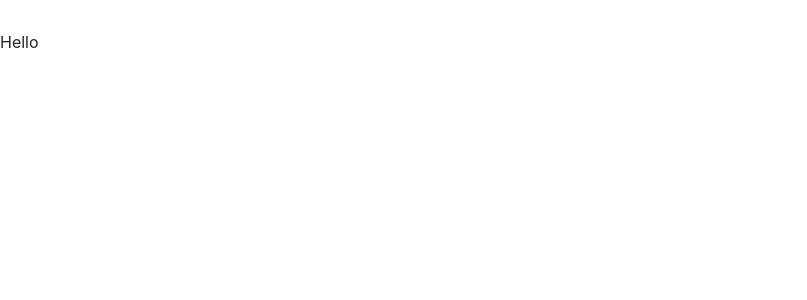
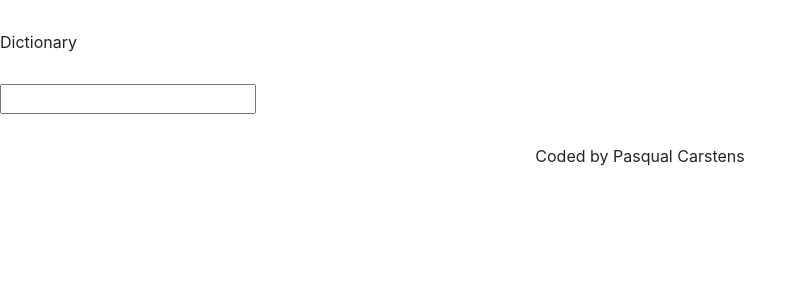
Before and after one commit to PasqualCarstens/react-dictionary-app, a React (Create React App) app: page / in a window 1280 px wide. Shown: the top 300 px of the page, without its empty margins (0-807 px from the left). Built offline with nearby package versions, Linux system fonts and the light colour scheme.

Commit message:
Worked on the search engine

```diff
--- a/src/App.css
+++ b/src/App.css
@@ -1,3 +1,8 @@
 .App-header {
   margin: 30px 0;
 }
+
+.App-footer {
+  margin: 30px 0;
+  text-align: center;
+}
--- a/src/App.js
+++ b/src/App.js
@@ -1,9 +1,14 @@
 import "./App.css";
+import Dictionary from "./Dictionary";
 
 export default function App() {
   return (
     <div className="App">
-      <header className="App-header">Hello</header>
+      <div clssName="container">
+        <header className="App-header">Dictionary</header>
+        <Dictionary />
+        <footer className="App-footer">Coded by Pasqual Carstens</footer>
+      </div>
     </div>
   );
 }
--- /dev/null
+++ b/src/Dictionary.js
@@ -0,0 +1,23 @@
+import React, { useState } from "react";
+import "./Dictionary.css";
+
+export default function Dictionary() {
+  let [keyword, setKeyword] = useState("");
+
+  function search(event) {
+    event.preventDefault();
+    alert(`Searching for ${keyword}`);
+  }
+
+  function handleKeywordChange(event) {
+    setKeyword(event.target.value);
+  }
+
+  return (
+    <div className="Dictionary">
+      <form onSubmit={search}>
+        <input type="search" onChange={handleKeywordChange} />
+      </form>
+    </div>
+  );
+}
```
Also changed, not shown: src/Dictionary.css (added).
